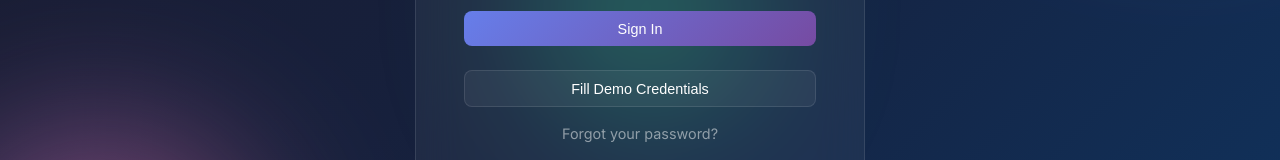
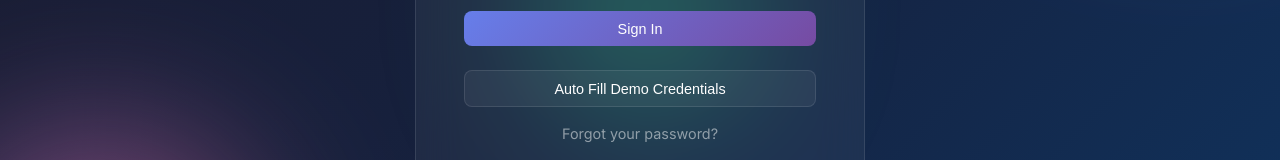
Before and after one commit to eakarsu/AIFitnessCoach, a React (Create React App) app in the folder client/: page /login in a window 1280 px wide. Shown: the part 413-573 px from the top of the page. Built offline with nearby package versions, Linux system fonts and the light colour scheme; no server answers; the HTML template or start-up script is replaced by a standard one.

Commit message:
Commit pending workspace changes

```diff
--- a/client/src/components/Login.js
+++ b/client/src/components/Login.js
@@ -64,7 +64,7 @@ function Login({ onLogin }) {
           </button>
 
           <button type="button" className="btn btn-secondary demo-btn" onClick={fillDemoCredentials}>
-            Fill Demo Credentials
+            Auto Fill Demo Credentials
           </button>
         </form>
 
```
